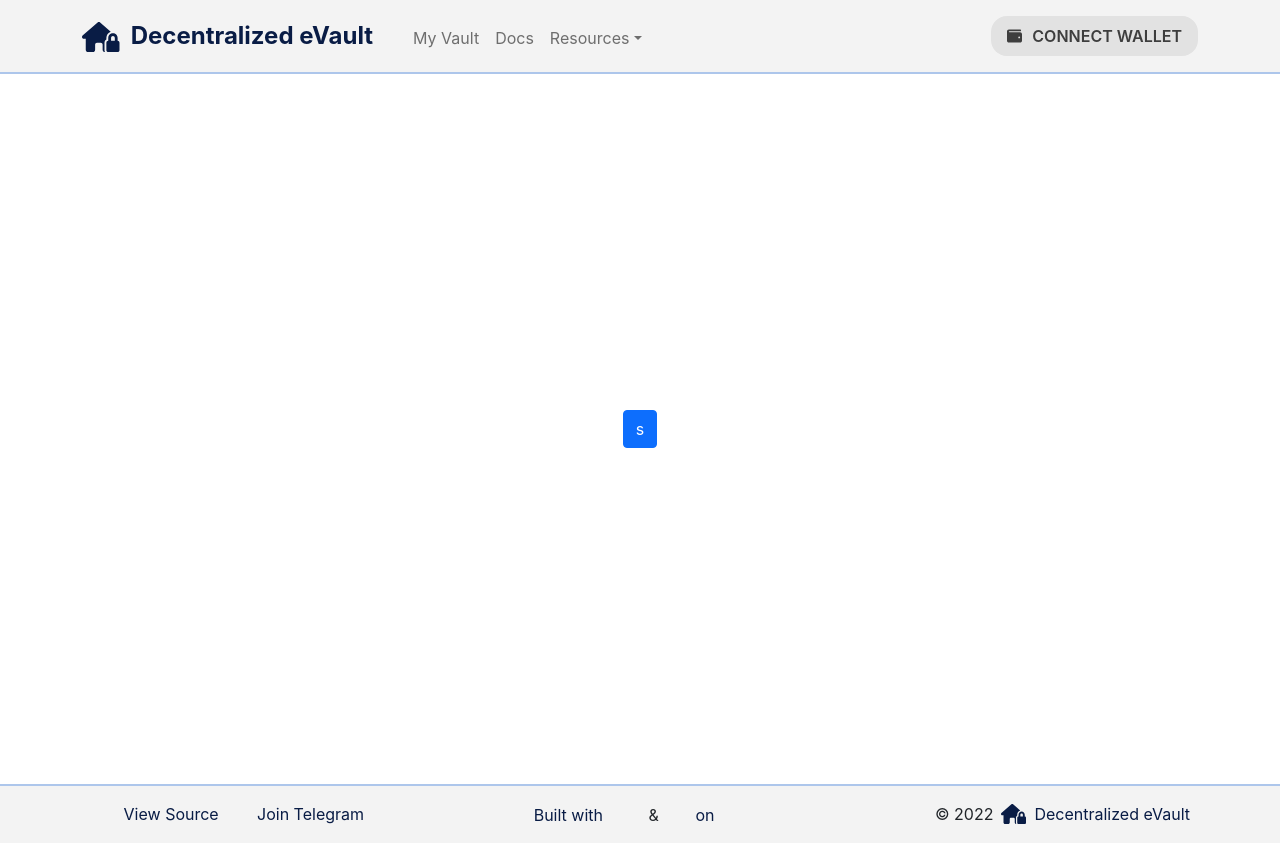
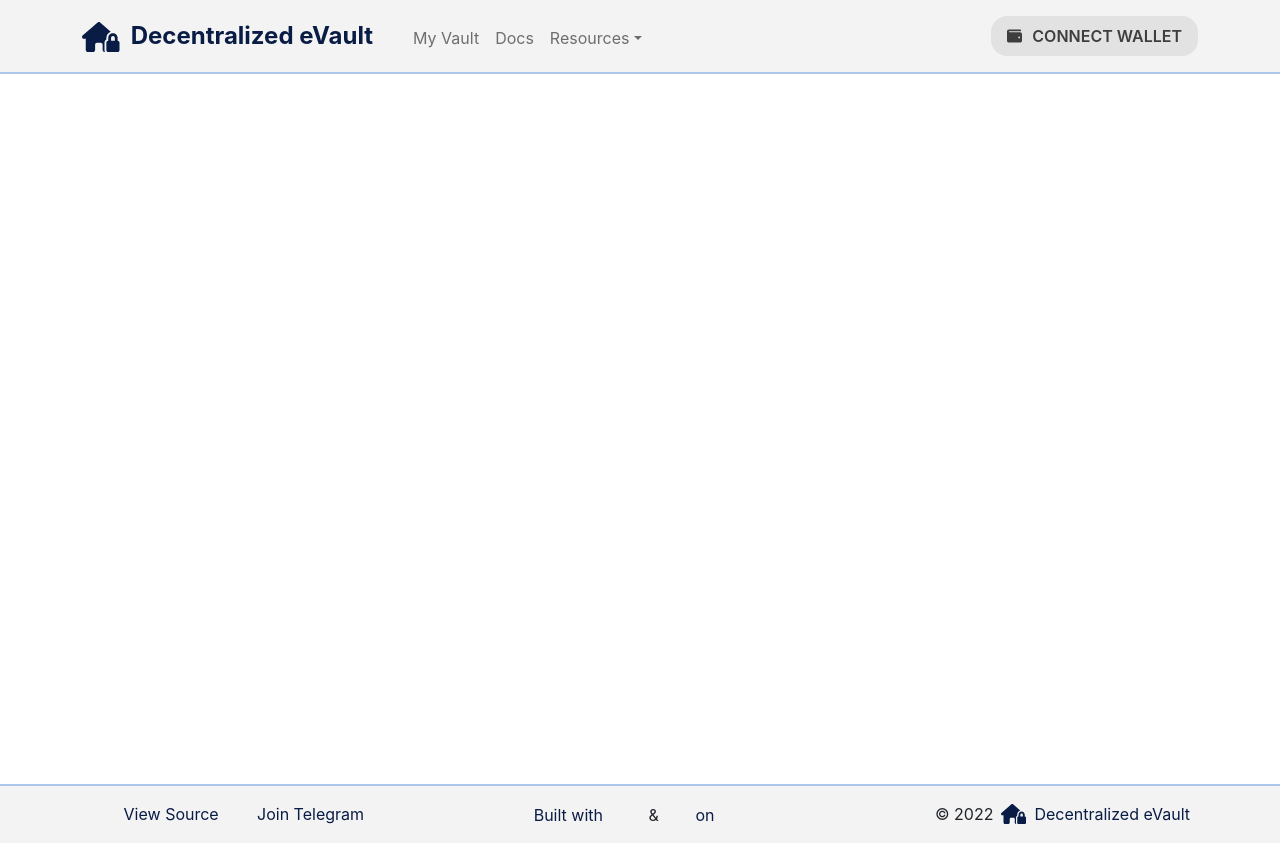
Before and after one commit to AbdeltwabMF/devault, a Next.js app: page / in a window 1280 px wide. Built offline with nearby package versions, Linux system fonts and the light colour scheme; some icons are missing.

Commit message:
Fix bug: when user reject the connection
When user reject the connection with metamask the modal that suggest
installing metamask shouldn't be appear.

```diff
--- a/components/NavBar/NavBar.js
+++ b/components/NavBar/NavBar.js
@@ -19,7 +19,7 @@ import styles from './NavBar.module.css'
 
 export default function NavBar () {
   const [isConnecting, setIsConnecting] = useState(false)
-  const { Initialize, account, balance, provider } = useContext(AccountContext)
+  const { Initialize, account, balance } = useContext(AccountContext)
 
   const router = useRouter()
 
@@ -32,10 +32,11 @@ export default function NavBar () {
       window.sessionStorage.setItem('isMetamaskConnected', 'true')
       console.log('Connection established')
     } catch (error) {
-      if (!provider) {
+      if (parseInt(error.code) !== 4001) {
         MetamaskNotInstalled()
       }
-      console.info('Connection error:', error.message)
+      console.info('Connection error:', error)
+      console.info('Connection error:', error.code)
       window.sessionStorage.removeItem('isMetamaskConnected')
     }
     setIsConnecting(prevState => false)
--- a/pages/index.js
+++ b/pages/index.js
@@ -1,25 +1,9 @@
-import Swal from 'sweetalert2'
-import withReactContent from 'sweetalert2-react-content'
-import Button from 'react-bootstrap/Button'
-
 import styles from '../styles/Home.module.css'
 
-const MySwal = withReactContent(Swal)
-
 export default function Home () {
-  const handleClick = () => {
-    MySwal.fire(
-      'The Internet?',
-      'That thing is still around?',
-      'question'
-    )
-  }
-
   return (
     <>
-      <div className={styles.main}>
-        <Button onClick={handleClick}>s</Button>
-      </div>
+      <div className={styles.main} />
     </>
   )
 }
```
